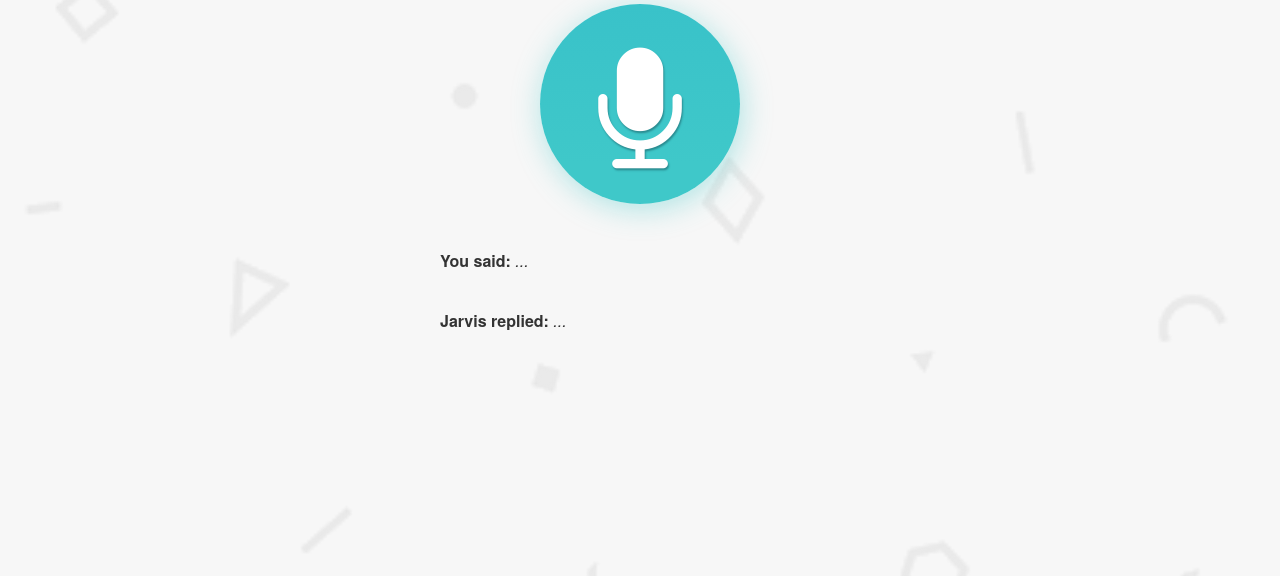
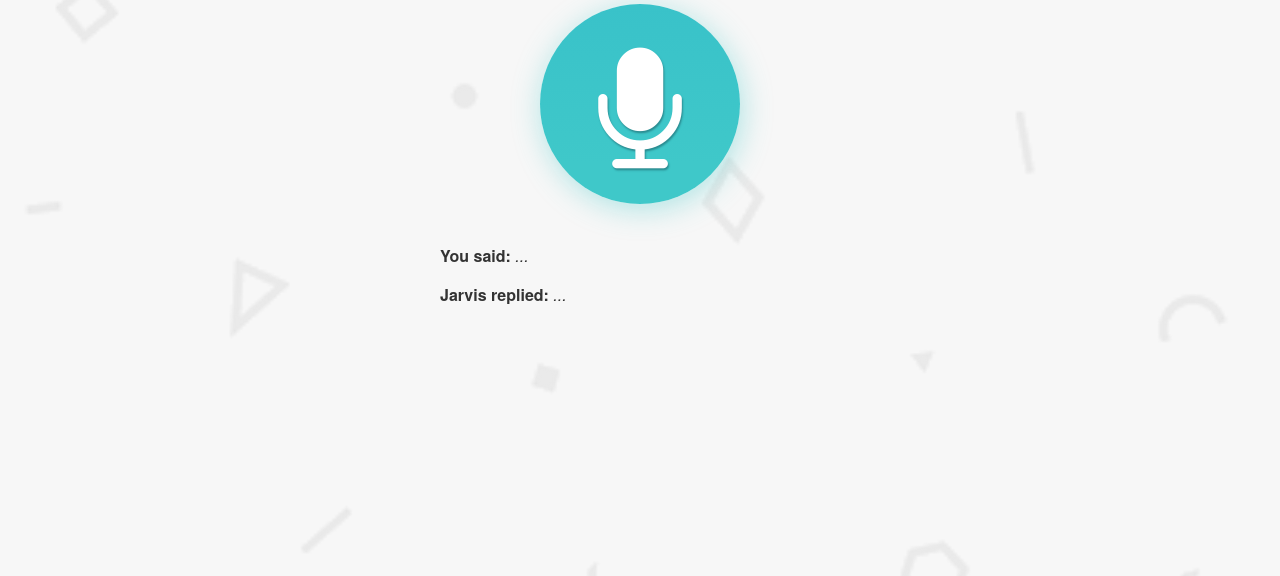
Before and after one commit to AmanChhing/JarWish, a PHP site: page / in a window 1280 px wide. Shown: the part 224-800 px from the top of the page. Run offline with PHP 8.4, Linux system fonts and the light colour scheme; some libraries are stand-ins or nearby versions.

Commit message:
Update style.css

```diff
--- a/style.css
+++ b/style.css
@@ -61,9 +61,7 @@
   will-change: transform, filter;
   transition: all 0.3s ease-out;
 }
-p {
-  padding: 0.3em 0em 1em 0em;
-}
+
 button .fa {
   font-size: 130px;
   line-height: 200px;
```
